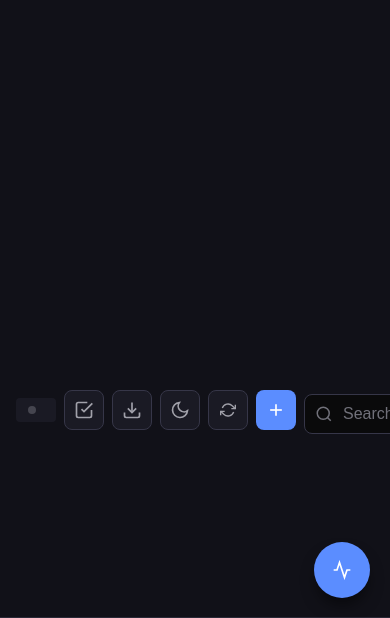
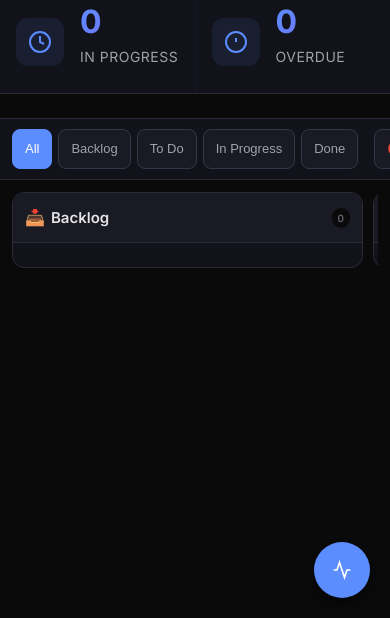
Before and after one commit to nihar5hah/task-manager, a website: page public/index.html in a window 390 px wide. Shown: the part 226-844 px from the top of the page. Drawn offline with Linux system fonts and the light colour scheme; no server answers.

Commit message:
Fix mobile layout: content not displaying
- Added flex-direction: column to .app-container
- Fixed .content-wrapper mobile layout
- Ensured main-content takes full width and height on mobile
- Mobile view now properly displays all content

```diff
--- a/public/css/style.css
+++ b/public/css/style.css
@@ -76,6 +76,7 @@
 /* App Container */
 .app-container {
     display: flex;
+    flex-direction: column;
     height: 100vh;
     width: 100vw;
     overflow: hidden;
@@ -1764,9 +1765,14 @@
         order: -1;
     }
 
-    /* Ensure main content takes full width on mobile */
+    /* Ensure content wrapper and main content take full width on mobile */
+    .content-wrapper {
+        flex-direction: column;
+    }
+
     .main-content {
         width: 100%;
+        flex: 1;
     }
 
     /* Top bar mobile */
```
